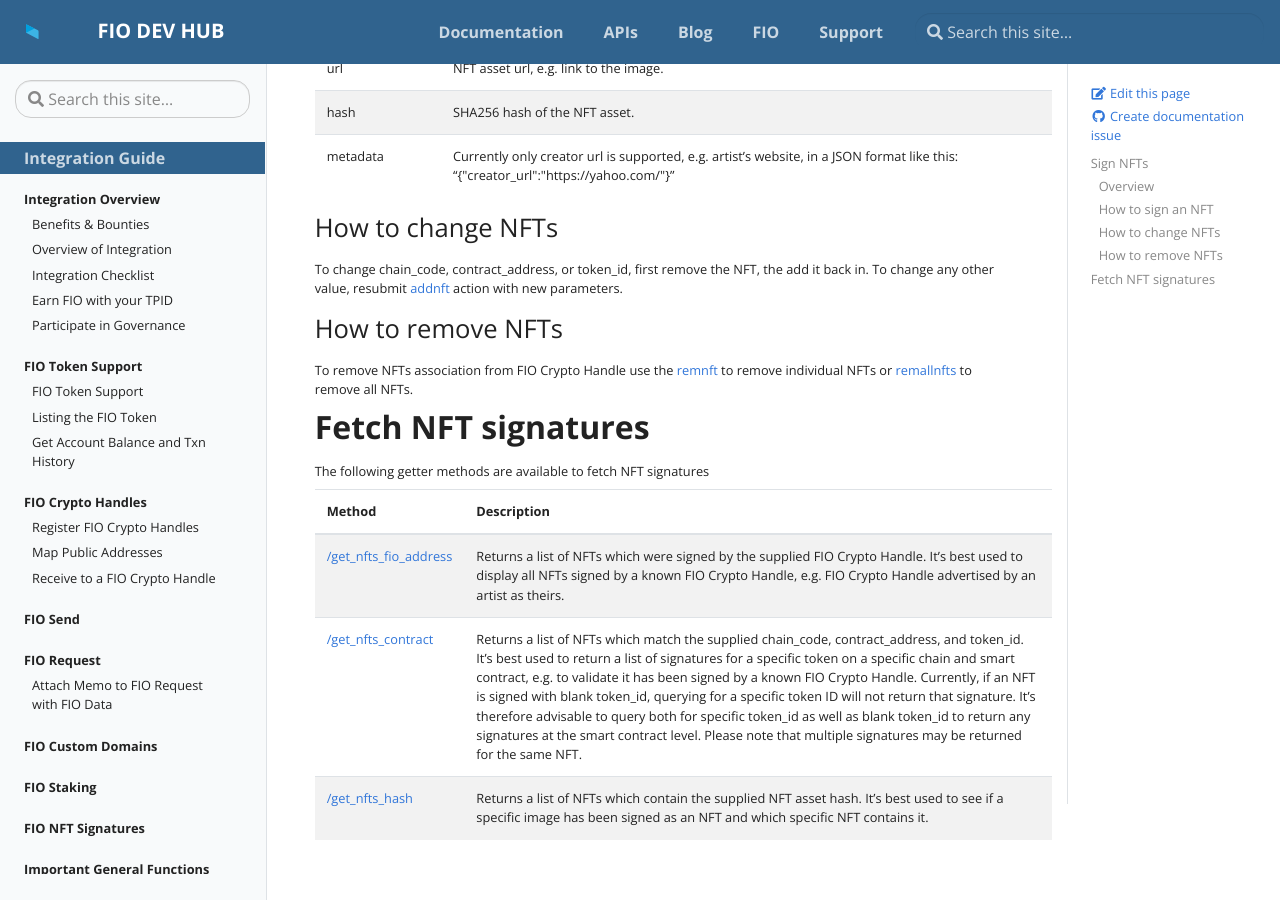
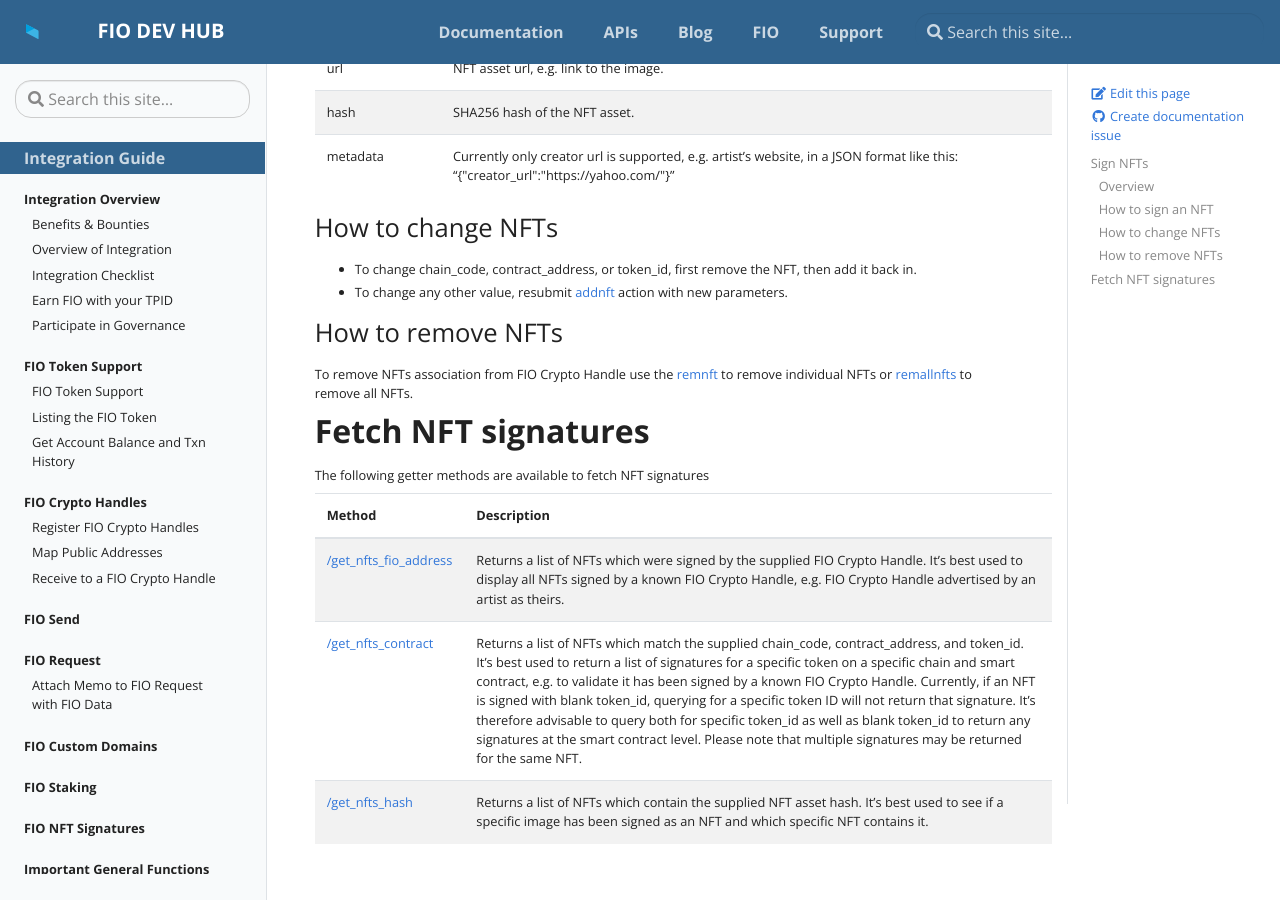
Before and after one commit to fioprotocol/fio-devhub, a Jekyll site: the page built from _docs/integration-guide/sign-nfts.md, in a window 1280 px wide and 900 px high, scrolled down 639 px. Built offline with Jekyll 4.4.1, drawn with Linux system fonts in a browser that asks for light colours.

Commit message:
Adding NFT Integration

```diff
--- a/_docs/integration-guide/sign-nfts.md
+++ b/_docs/integration-guide/sign-nfts.md
@@ -25,7 +25,8 @@ To sign an NFT, use the [addnft]({{site.baseurl}}/pages/api/fio-api/#options-add
 |metadata|Currently only creator url is supported, e.g. artist’s website, in a JSON format like this: "{\"creator_url\":\"https://yahoo.com/\"}"|
 
 ## How to change NFTs
-To change chain_code, contract_address, or token_id, first remove the NFT, the add it back in. To change any other value, resubmit [addnft]({{site.baseurl}}/pages/api/fio-api/#options-addnft) action with new parameters.
+- To change chain_code, contract_address, or token_id, first remove the NFT, then add it back in.
+- To change any other value, resubmit [addnft]({{site.baseurl}}/pages/api/fio-api/#options-addnft) action with new parameters.
 
 ## How to remove NFTs
 To remove NFTs association from FIO Crypto Handle use the [remnft]({{site.baseurl}}/pages/api/fio-api/#options-remnft) to remove individual NFTs or [remallnfts]({{site.baseurl}}/pages/api/fio-api/#options-remallnfts) to remove all NFTs.
```
Also changed, not shown: assets/img/nft/NFTLandingScreen.PNG (added), 1 other file.
